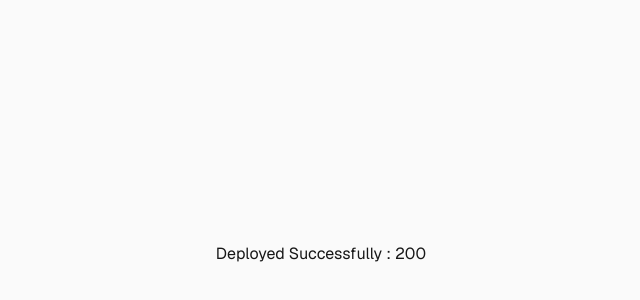
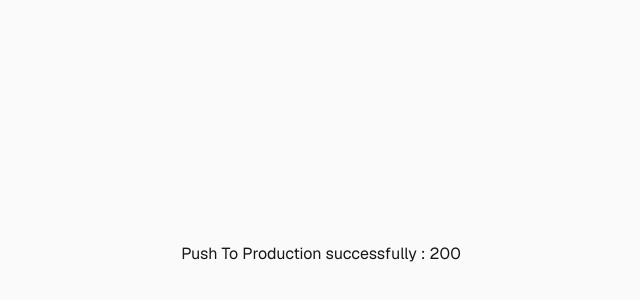
Before and after one commit to nihalmachhi2006/Portfolio, a Next.js app: page / in a window 1280 px wide. Shown: the part 146-446 px from the top of the page, without its empty margins (319-959 px from the left). Built offline with nearby package versions, Linux system fonts and the light colour scheme.

Commit message:
Start Portfolio Buiding

```diff
--- a/src/app/page.tsx
+++ b/src/app/page.tsx
@@ -4,7 +4,7 @@ export default function Home() {
   return (
     <div className="flex min-h-screen items-center justify-center bg-zinc-50 font-sans dark:bg-black">
       <div>
-        <h1>Deployed Successfully : 200</h1>
+        <h1>Push To Production successfully : 200</h1>
       </div>
     </div>
   );
```
